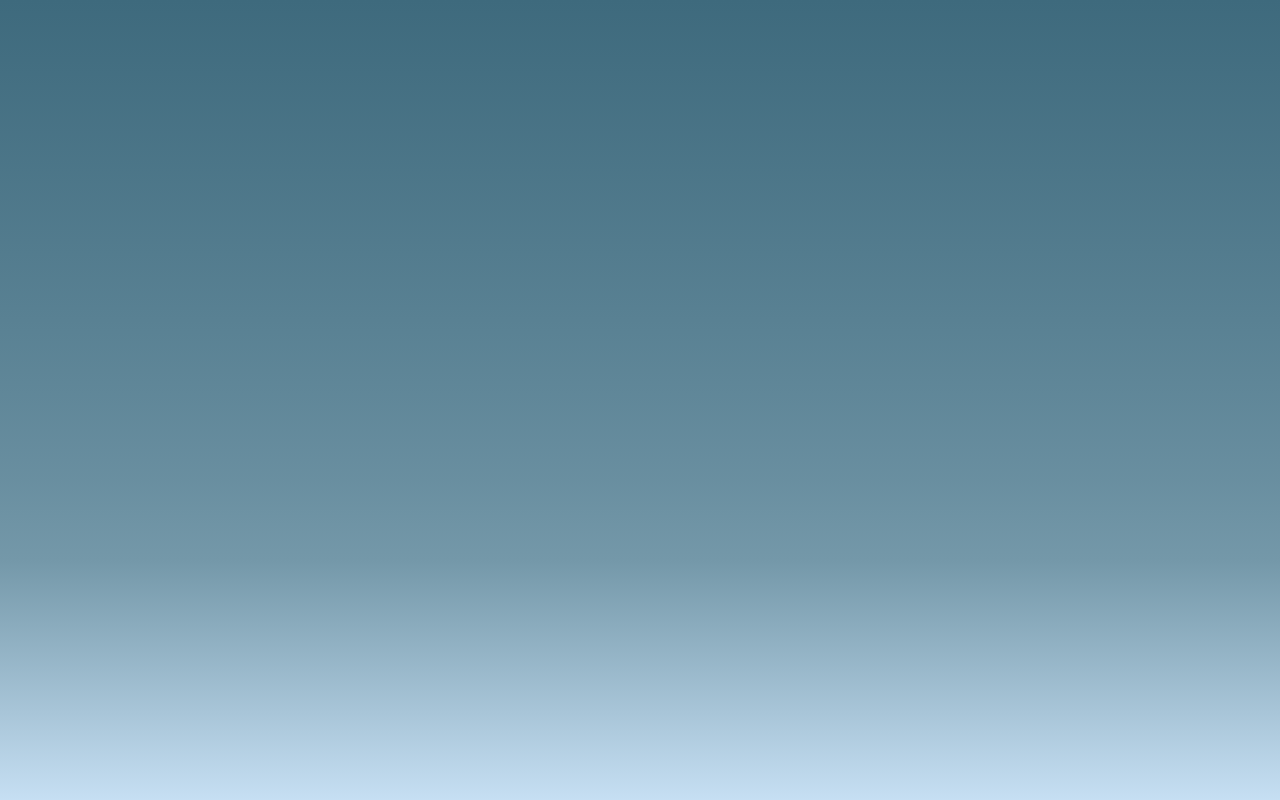
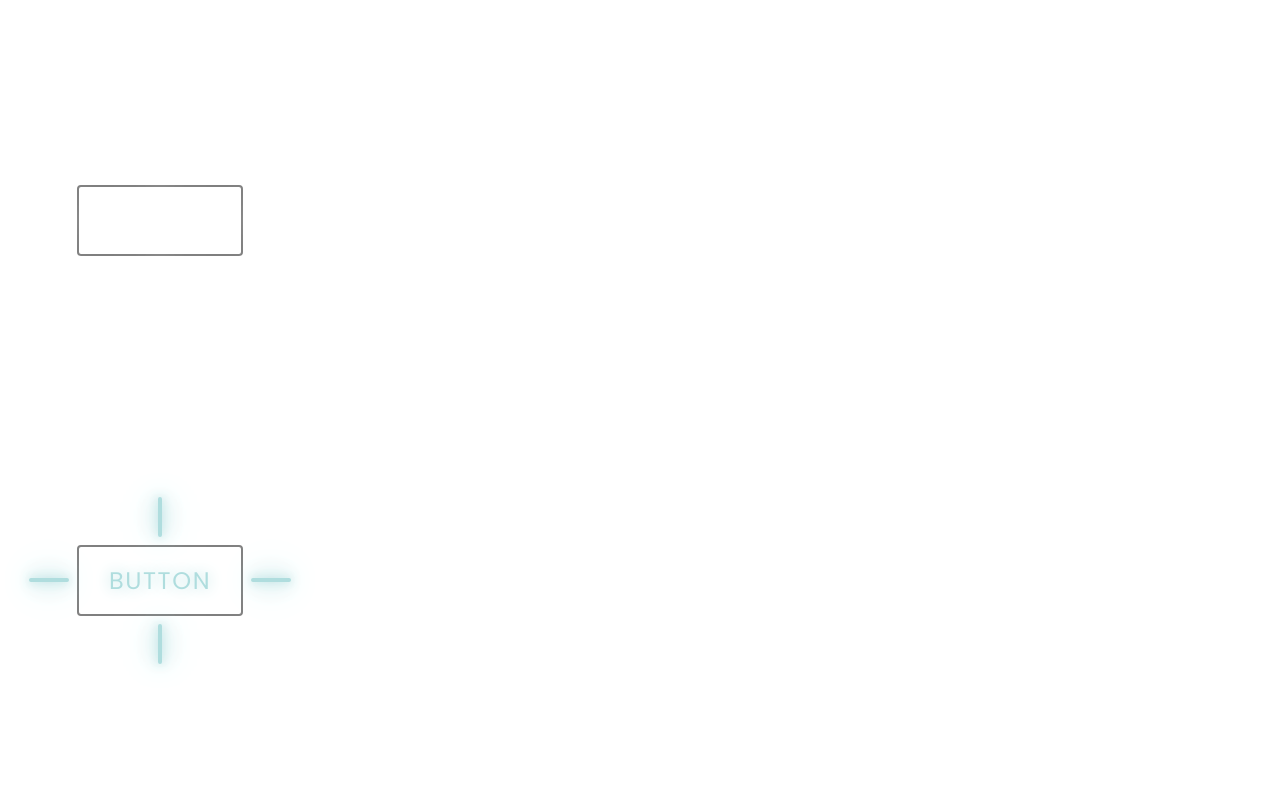
Before and after one commit to NicholasAnich/threecubed, a website: page src/index.html in a window 1280 px wide. Drawn offline with Linux system fonts and the light colour scheme.

Commit message:
added buttons to html and css for buttons

```diff
--- a/src/index.html
+++ b/src/index.html
@@ -7,6 +7,22 @@
     <link rel="stylesheet" href="style.css" type="text/css" />
   </head>
   <body>
+    <div class="container">
+      <a class="button" href="#" style="--color: #fff">
+        <span></span>
+        <span></span>
+        <span></span>
+        <span></span>
+        Button
+      </a>
+      <a class="button" href="#" style="--color: #afddde">
+        <span></span>
+        <span></span>
+        <span></span>
+        <span></span>
+        Button
+      </a>
+    </div>
     <canvas class="draw"></canvas>
   </body>
 </html>
--- a/src/style.css
+++ b/src/style.css
@@ -1,29 +1,150 @@
+@import url('https://fonts.googleapis.com/css2?family=Poppins:wght@100;300;400;500;600;700;800;900&display=swap');
+
 * {
-  box-sizing: border-box;
   margin: 0;
   padding: 0;
+  box-sizing: border-box;
+  font-family: 'Poppins', sans-serif;
 }
 
 body {
   height: 100vh;
-  background: linear-gradient(
-    0deg,
-    rgb(198, 223, 243),
-    rgb(116, 152, 169),
-    60%,
-    rgb(62, 106, 125)
-  );
+  overflow: hidden;
 }
 
 .draw {
-  position: fixed;
+  position: absolute;
+  left: 0;
+  top: 0;
+}
+
+.container {
+  position: relative;
+  top: 12.5%;
+  width: 25%;
+  height: 75%;
+  display: flex;
+  justify-content: center;
+  align-items: center;
+  flex-wrap: wrap;
+  gap: 120px;
+}
+
+.button {
+  position: relative;
+  padding: 16px 30px;
+  font-size: 1.5rem;
+  color: var(--color);
+  border: 2px solid rgba(0, 0, 0, 0.5);
+  border-radius: 4px;
+  text-shadow: 0 0 15px var(--color);
+  text-decoration: none;
+  text-transform: uppercase;
+  letter-spacing: 0.1rem;
+  transition: 0.5s;
+  z-index: 1;
+}
+
+.button:hover {
+  color: #1f1f1f;
+  border: 2px solid rgba(0, 0, 0, 0);
+  box-shadow: 0 0 0px var(--color);
+}
+
+.button::before {
+  content: '';
+  position: absolute;
   top: 0;
   left: 0;
-  /* background-color: blue; */
+  width: 100%;
+  height: 100%;
+  background: var(--color);
+  z-index: -1;
+  transform: scale(0);
+  transition: 0.5s;
 }
 
-.box {
-  width: 100px;
-  height: 100px;
-  background-color: purple;
+.button:hover::before {
+  transform: scale(1);
+  transition-delay: 0.5s;
+  box-shadow: 0 0 10px var(--color), 0 0 30px var(--color),
+    0 0 60px var(--color);
 }
+
+.button span {
+  position: absolute;
+  background: var(--color);
+  pointer-events: none;
+  border-radius: 2px;
+  box-shadow: 0 0 10px var(--color), 0 0 20px var(--color),
+    0 0 30px var(--color), 0 0 50px var(--color), 0 0 100px var(--color);
+  transition: 0.5s ease-in-out;
+  transition-delay: 0.25s;
+}
+
+.button:hover span {
+  opacity: 0;
+  transition-delay: 0s;
+}
+
+.button span:nth-child(1),
+.button span:nth-child(3) {
+  width: 40px;
+  height: 4px;
+}
+
+.button:hover span:nth-child(1),
+.button:hover span:nth-child(3) {
+  transform: translateX(0);
+}
+
+.button span:nth-child(2),
+.button span:nth-child(4) {
+  width: 4px;
+  height: 40px;
+}
+
+.button:hover span:nth-child(1),
+.button:hover span:nth-child(3) {
+  transform: translateY(0);
+}
+
+.button span:nth-child(1) {
+  top: calc(50% - 2px);
+  left: -50px;
+  transform-origin: left;
+}
+
+.button:hover span:nth-child(1) {
+  left: 50%;
+}
+
+.button span:nth-child(3) {
+  top: calc(50% - 2px);
+  right: -50px;
+  transform-origin: right;
+}
+
+.button:hover span:nth-child(3) {
+  right: 50%;
+}
+
+.button span:nth-child(2) {
+  left: calc(50% - 2px);
+  top: -50px;
+  transform-origin: top;
+}
+
+.button:hover span:nth-child(2) {
+  top: 50%;
+}
+
+.button span:nth-child(4) {
+  left: calc(50% - 2px);
+  bottom: -50px;
+  transform-origin: bottom;
+}
+
+.button:hover span:nth-child(4) {
+  bottom: 50%;
+}
```
